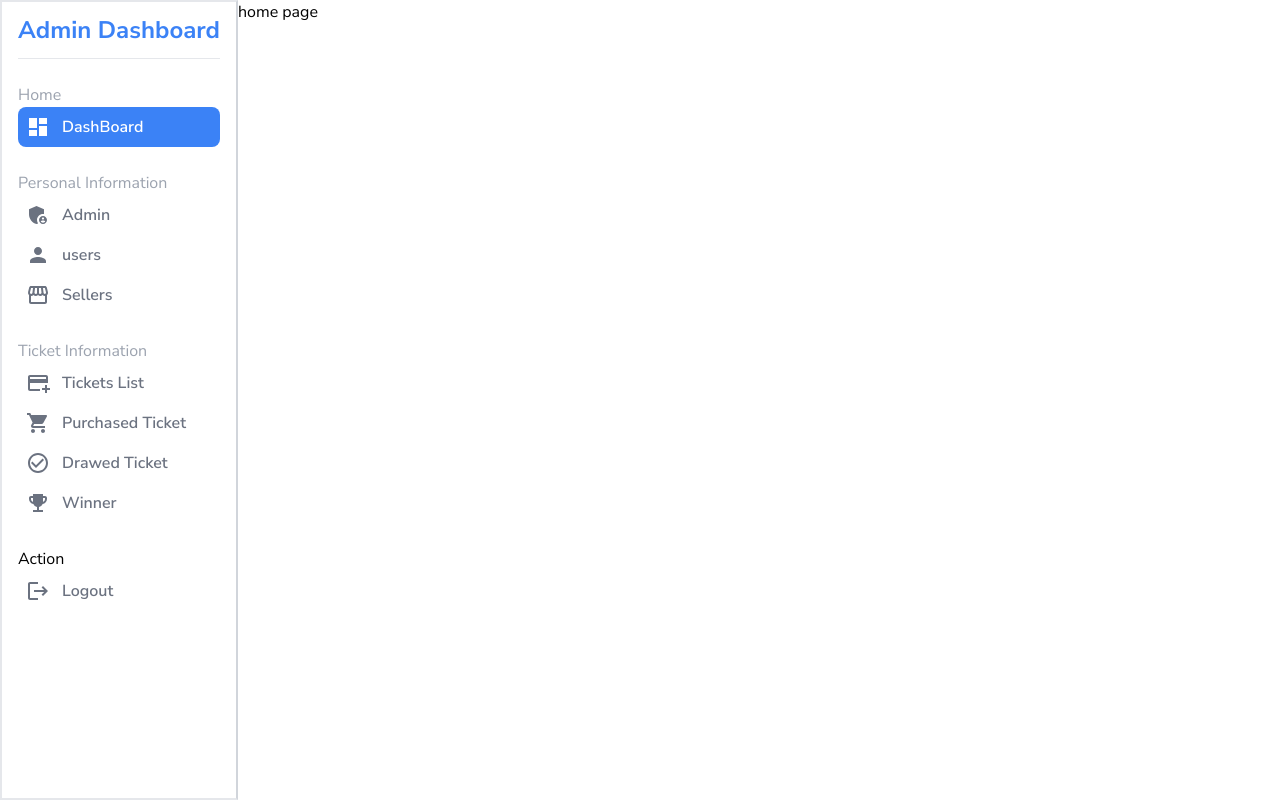
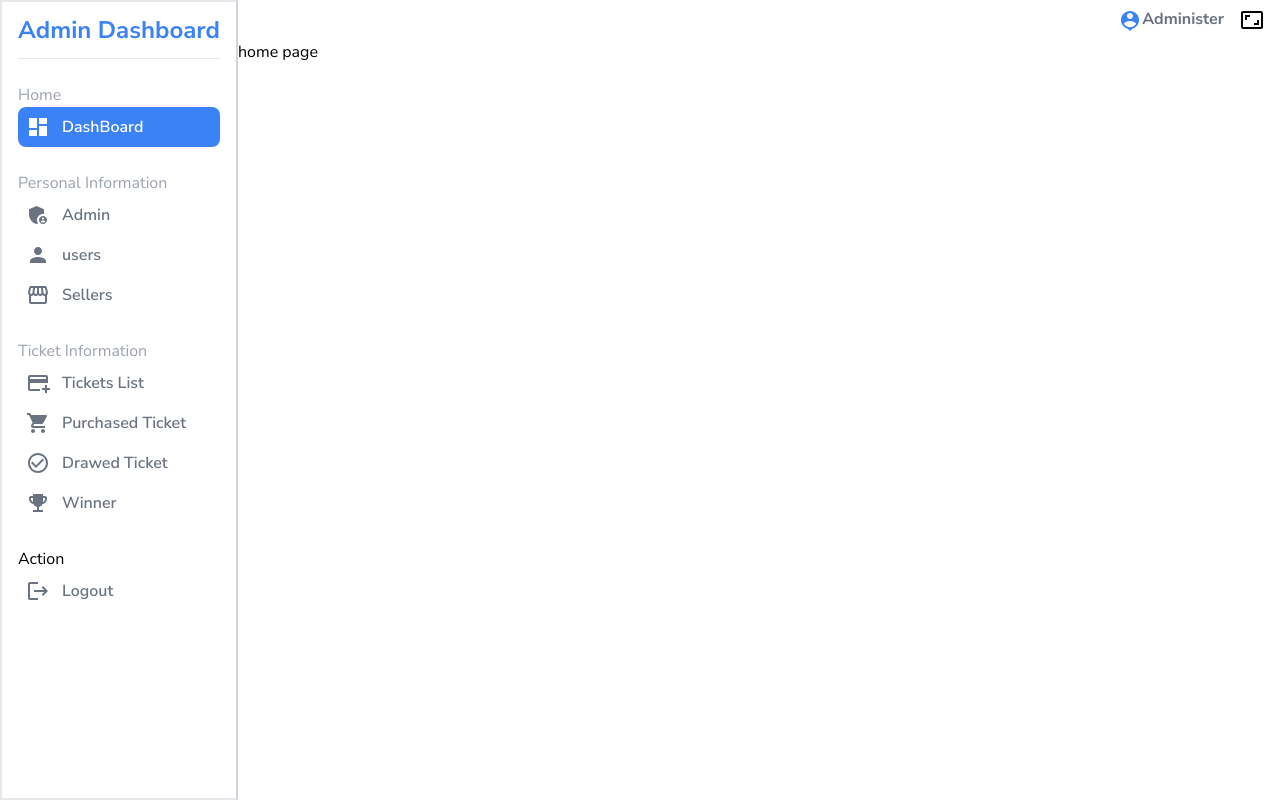
Before and after one commit to final-year-project2/AdminDashboard, a React (Create React App) app: page / in a window 1280 px wide. Built offline with nearby package versions, Linux system fonts and the light colour scheme.

Commit message:
next the homepage ui will be desined

```diff
--- a/src/components/NavBar/NavBar.jsx
+++ b/src/components/NavBar/NavBar.jsx
@@ -1,9 +1,19 @@
 import React from 'react'
-
+import PersonPinIcon from '@mui/icons-material/PersonPin';
+import AspectRatioIcon from '@mui/icons-material/AspectRatio';
 function NavBar() {
   return (
-    <div>
-        NavBar
+    <div className='flex justify-between h-10 items-center'>
+        <div>
+
+        </div>
+        <div className=' flex gap-4 pr-4 items-center'>
+            <div>
+                <PersonPinIcon  className='text-blue-500 text-6xl '/>
+                <span className='text-gray-500 font-bold  '>Administer</span>
+            </div>
+            <AspectRatioIcon/>
+        </div>
     </div>
   )
 }
--- a/src/pages/Homepage/Home.jsx
+++ b/src/pages/Homepage/Home.jsx
@@ -8,7 +8,9 @@ const Home = () => {
         <div  className='flex-2'>
             <SideBar/>
         </div>
+
         <div className='flex-1'>
+            <NavBar/>
             home page
         </div>
     </div>
```
Also changed, not shown: src/App.js (+0 -18 lines). Lines whose indentation alone changed are shown as unchanged.
